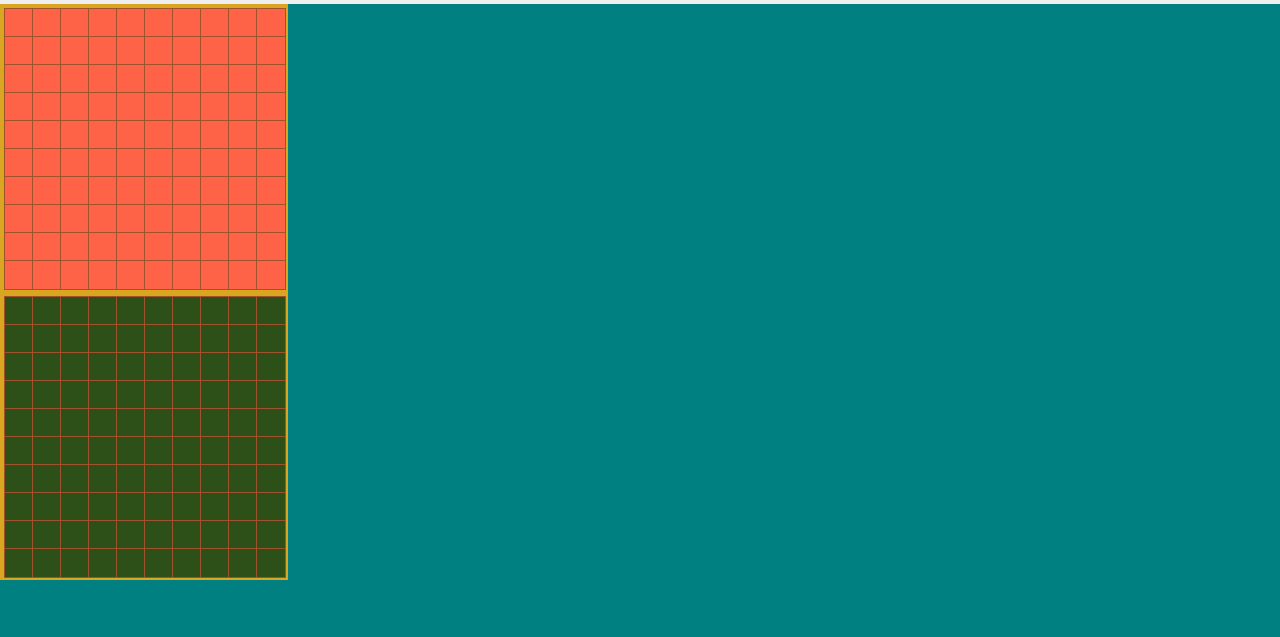
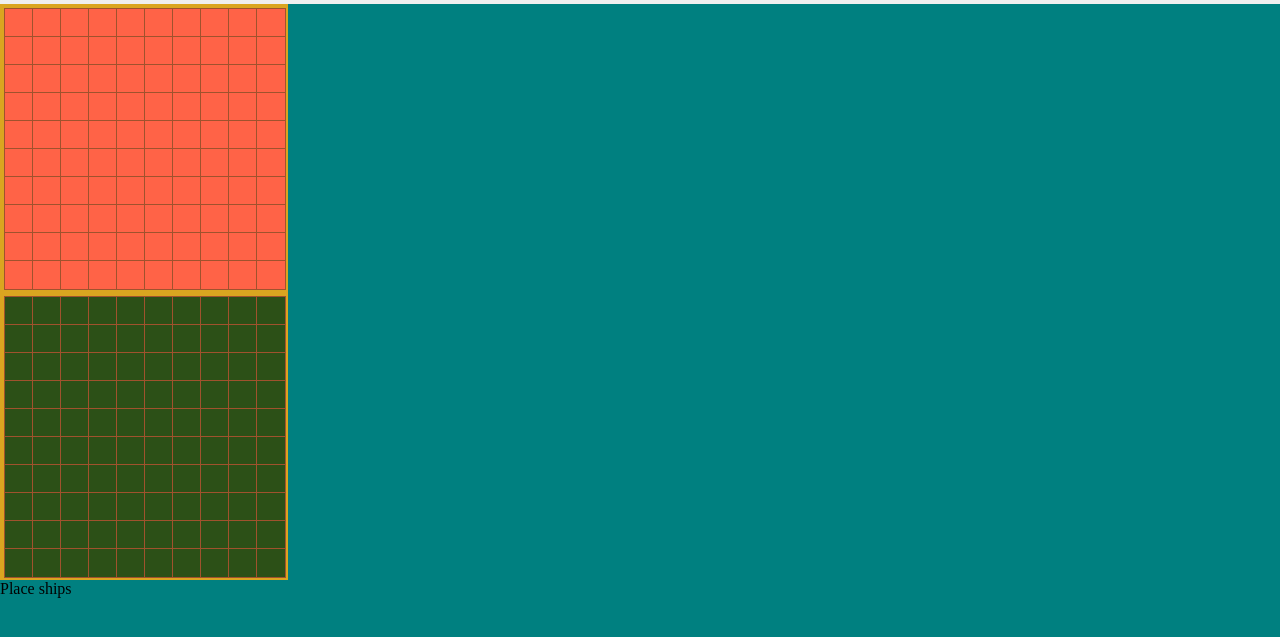
Before and after one commit to YannisRoss/js-battleship, a website built with webpack: page dist/index.html in a window 1280 px wide. Shown: the part 51-688 px from the top of the page. Built offline with nearby package versions, Linux system fonts and the light colour scheme.

Commit message:
add moveAnnouncer div

```diff
--- a/src/index.js
+++ b/src/index.js
@@ -21,6 +21,7 @@ container.appendChild(newGameButton)
 let gameboard = gameboardFactory()
 let topShipsArray = undefined
 let bottomShipsArray = undefined
+
 
 let topBoard = document.createElement('div')
 topBoard.setAttribute('id','top-board')
@@ -155,6 +156,12 @@ container.appendChild(bottomBoard)
 let topPlacingShips = true
 let bottomPlacingShips = true
 
+
+let moveAnnouncer = document.createElement('div')
+    moveAnnouncer.setAttribute('id','move-announcer')
+    moveAnnouncer.innerHTML = 'Place ships'
+    container.appendChild(moveAnnouncer)
+
 function newGame() {
     let topPlayer = playerFactory('CPU')
     let bottomPlayer = playerFactory('Human')
--- a/src/style.css
+++ b/src/style.css
@@ -76,3 +76,8 @@ h1 {
 
     background-color: red;
 }
+
+#move-announcer {
+
+
+}
```
Also changed, not shown: dist/main.js.
